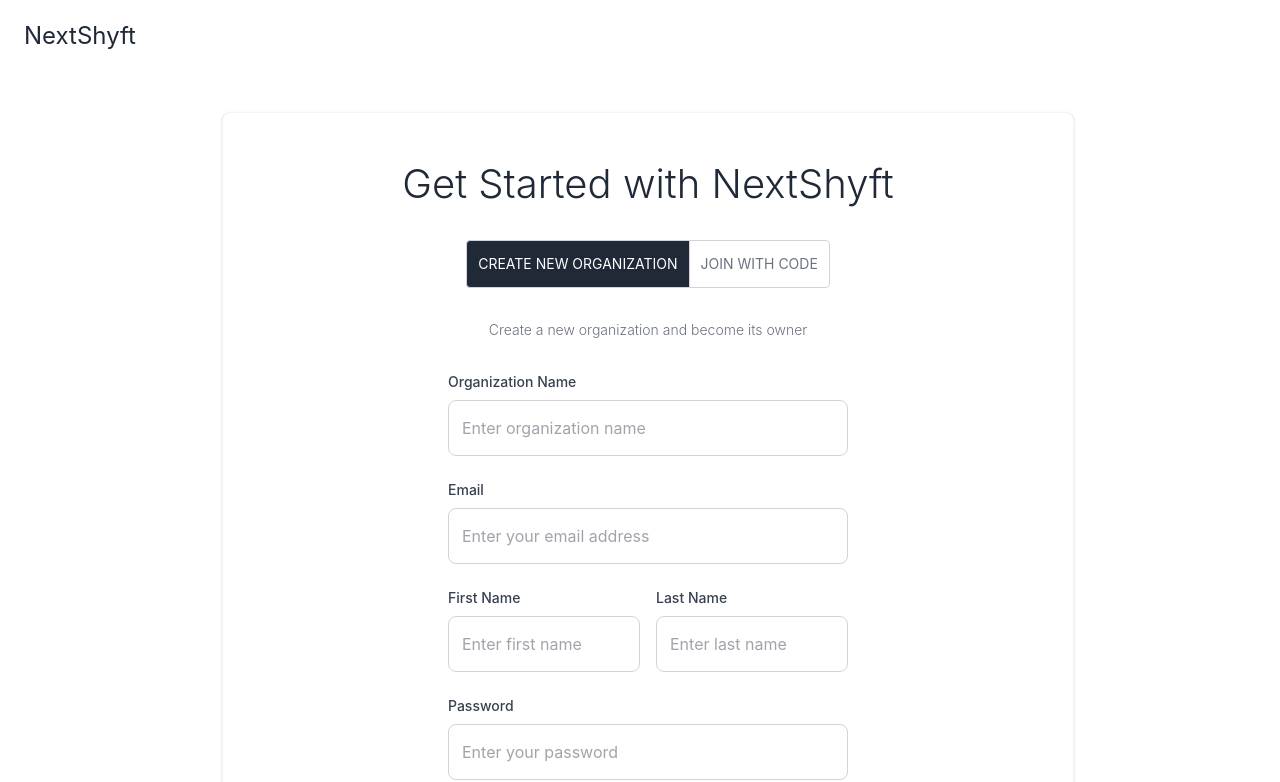
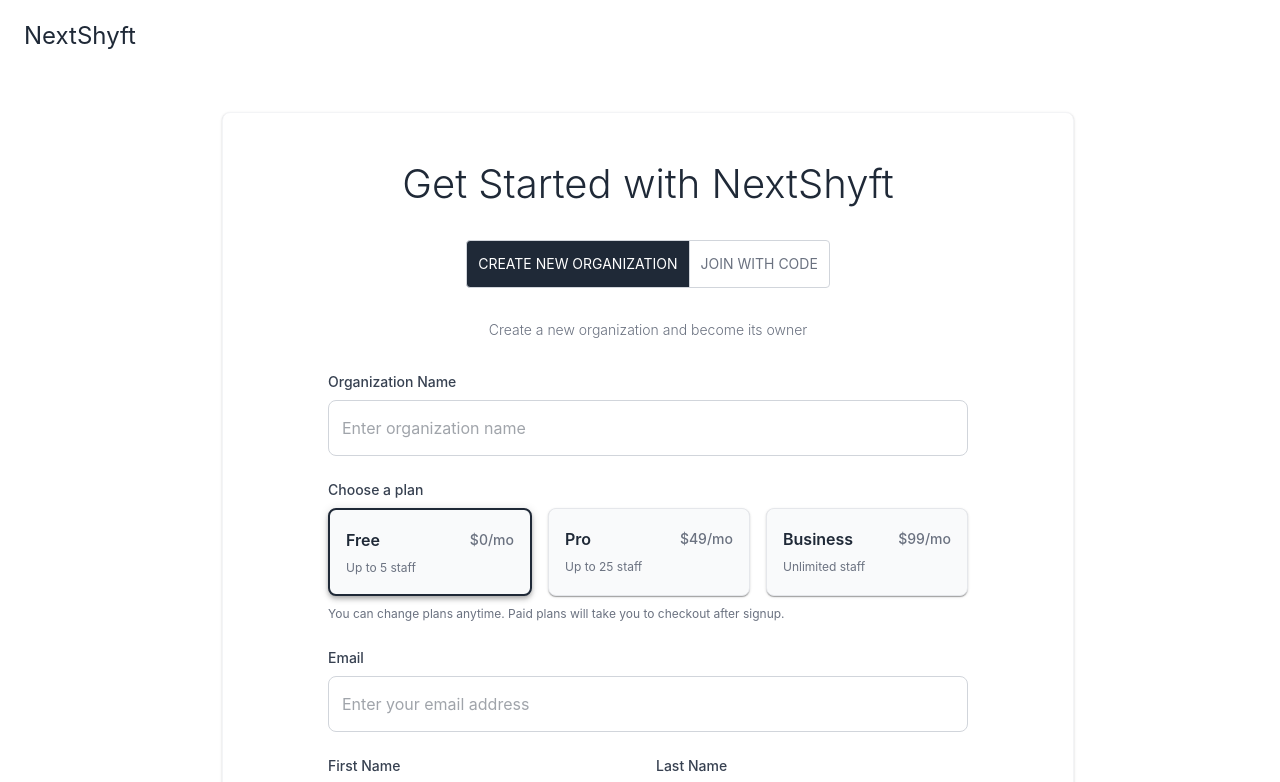
Before and after one commit to bcedergren/NextShyft, a Next.js app: page /signup in a window 1280 px wide. Shown: the top 782 px of the page. Built offline with nearby package versions, Linux system fonts and the light colour scheme; no server answers.

Commit message:
feat(signup): add plan selection and checkout integration for paid plans

```diff
--- a/app/api/invites/complete/route.ts
+++ b/app/api/invites/complete/route.ts
@@ -2,6 +2,8 @@
 import { dbConnect } from '@/lib/db';
 import Invite from '@/models/Invite';
 import User from '@/models/User';
+import Org from '@/models/Org';
+import { limitFor } from '@/lib/planLimits';
 import crypto from 'crypto';
 
 export async function POST(req: Request) {
@@ -16,6 +18,14 @@
   const invite = await (Invite as any).findOne({ token, status: 'PENDING' });
   if (!invite) {
     return NextResponse.json({ error: 'Invalid or expired token' }, { status: 400 });
+  }
+
+  // Enforce plan limit before creating user
+  const org = await (Org as any).findById(invite.orgId).select('plan');
+  const count = await (User as any).countDocuments({ orgId: invite.orgId });
+  const limit = limitFor(org?.plan).staff;
+  if (count >= limit) {
+    return NextResponse.json({ error: 'Plan limit reached', upgrade: true }, { status: 402 });
   }
 
   try {
--- a/app/api/invites/route.ts
+++ b/app/api/invites/route.ts
@@ -39,28 +39,14 @@
   const orgId = (session as any).orgId;
   const { email, role, firstName = '', lastName = '' } = await req.json();
   await dbConnect();
-  const tok = token();
-  const created = await (Invite as any).create({
-    orgId,
-    email,
-    role,
-    token: tok,
-    firstName,
-    lastName,
-  });
-  await auditService.log(orgId, (session as any).user?.email, 'INVITE_CREATED', { email, role });
-  // send email via Resend
-  const apiKey = process.env.RESEND_API_KEY;
-  const from = process.env.EMAIL_FROM || 'noreply@nextshyft.app';
-  if (apiKey) {
-    const resend = new Resend(apiKey);
-    const link = `${process.env.NEXTAUTH_URL || 'http://localhost:3000'}/accept?token=${tok}`;
-    await resend.emails.send({
-      from,
-      to: email,
-      subject: "You're invited to NextShyft",
-      html: inviteEmail(link, firstName, lastName) /* templated */,
-    });
+  try {
+    const created = await inviteService.createInvite(orgId, email, role);
+    await auditService.log(orgId, (session as any).user?.email, 'INVITE_CREATED', { email, role });
+    return NextResponse.json({ ok: true, invite: created });
+  } catch (e: any) {
+    if (e?.code === 'PLAN_LIMIT') {
+      return NextResponse.json({ error: 'Plan limit reached', upgrade: true }, { status: 402 });
+    }
+    return NextResponse.json({ error: 'Failed to create invite' }, { status: 500 });
   }
-  return NextResponse.json({ ok: true, invite: created });
 }
--- a/app/api/signup/route.ts
+++ b/app/api/signup/route.ts
@@ -5,9 +5,17 @@
 import Invite from '@/models/Invite';
 import crypto from 'crypto';
 import { Resend } from 'resend';
+import Stripe from 'stripe';
 
 export async function POST(req: Request) {
-  const { orgName, email, firstName = '', lastName = '', password } = await req.json();
+  const {
+    orgName,
+    email,
+    firstName = '',
+    lastName = '',
+    password,
+    plan = 'free',
+  } = await req.json();
   if (!orgName || !email || !password) {
     return NextResponse.json({ error: 'Missing fields' }, { status: 400 });
   }
@@ -20,7 +28,8 @@
   // Create org and owner user
   let org: any;
   try {
-    org = await (Org as any).create({ name: orgName, plan: 'pro' });
+    const initialPlan = plan === 'pro' || plan === 'business' ? plan : 'free';
+    org = await (Org as any).create({ name: orgName, plan: initialPlan });
     const hash = crypto.createHash('sha256').update(password).digest('hex');
     const user = await (User as any).create({
       orgId: org._id,
@@ -49,6 +58,24 @@
         });
       }
     } catch {}
+    // If paid plan selected and Stripe configured, start checkout
+    if ((plan === 'pro' || plan === 'business') && process.env.STRIPE_SECRET_KEY) {
+      const stripe = new Stripe(process.env.STRIPE_SECRET_KEY, { apiVersion: '2024-06-20' } as any);
+      const priceId =
+        plan === 'business'
+          ? process.env.STRIPE_PRICE_BUSINESS || ''
+          : process.env.STRIPE_PRICE_PRO || '';
+      if (priceId) {
+        const session = await stripe.checkout.sessions.create({
+          mode: 'subscription',
+          line_items: [{ price: priceId, quantity: 1 }],
+          success_url: (process.env.NEXTAUTH_URL || 'http://localhost:3000') + '/billing/success',
+          cancel_url: (process.env.NEXTAUTH_URL || 'http://localhost:3000') + '/org/demo/billing',
+          metadata: { orgId: String(org._id) },
+        });
+        return NextResponse.json({ ok: true, orgId: String(org._id), checkoutUrl: session.url });
+      }
+    }
     return NextResponse.json({ ok: true, orgId: String(org._id) });
   } catch (e) {
     // Best-effort cleanup if user creation failed after org creation
--- a/app/signup/page.tsx
+++ b/app/signup/page.tsx
@@ -16,6 +16,7 @@
 
 export default function SignUpPage() {
   const [mode, setMode] = useState<'new' | 'join'>('new');
+  const [plan, setPlan] = useState<'free' | 'pro' | 'business'>('free');
   const [orgName, setOrgName] = useState('');
   const [email, setEmail] = useState('');
   const [firstName, setFirstName] = useState('');
@@ -34,12 +35,18 @@
       const r = await fetch('/api/signup', {
         method: 'POST',
         headers: { 'Content-Type': 'application/json' },
-        body: JSON.stringify({ orgName, email, firstName, lastName, password }),
+        body: JSON.stringify({ orgName, email, firstName, lastName, password, plan }),
       });
       const d = await r.json().catch(() => ({}));
       console.log('Signup response:', r.status, d);
-      if (r.ok) setOk(true);
-      else setErr(d.error || 'Signup failed');
+      if (r.ok) {
+        // If server returns a checkout URL for paid plans, redirect there.
+        if (d.checkoutUrl) {
+          window.location.href = d.checkoutUrl as string;
+          return;
+        }
+        setOk(true);
+      } else setErr(d.error || 'Signup failed');
     } else {
       console.log('Joining with code...', { email, code, firstName, lastName, password });
       const r = await fetch('/api/join', {
@@ -84,7 +91,6 @@
             bgcolor: '#fff',
           }}
         >
-
           <Stack spacing={4} alignItems="center">
             <Typography
               variant="h3"
@@ -182,7 +188,7 @@
               </Alert>
             )}
 
-            <Stack spacing={3} sx={{ width: '100%', maxWidth: '400px' }}>
+            <Stack spacing={3} sx={{ width: '100%', maxWidth: '640px' }}>
               {mode === 'new' && (
                 <Box>
                   <Typography
@@ -220,6 +226,98 @@
                       },
                     }}
                   />
+                </Box>
+              )}
+
+              {mode === 'new' && (
+                <Box>
+                  <Typography
+                    variant="body2"
+                    sx={{ mb: 1, color: '#374151', fontWeight: 500, fontSize: '0.875rem' }}
+                  >
+                    Choose a plan
+                  </Typography>
+                  <Stack direction={{ xs: 'column', md: 'row' }} spacing={2}>
+                    <Paper
+                      role="button"
+                      onClick={() => setPlan('free')}
+                      elevation={plan === 'free' ? 4 : 1}
+                      sx={{
+                        p: 2,
+                        flex: 1,
+                        borderRadius: 2,
+                        cursor: 'pointer',
+                        border: plan === 'free' ? '2px solid #1f2937' : '1px solid #e5e7eb',
+                      }}
+                    >
+                      <Stack direction="row" justifyContent="space-between" alignItems="center">
+                        <Typography variant="subtitle1" fontWeight={600}>
+                          Free
+                        </Typography>
+                        <Typography variant="subtitle2" color="text.secondary">
+                          $0/mo
+                        </Typography>
+                      </Stack>
+                      <Typography variant="caption" color="text.secondary">
+                        Up to 5 staff
+                      </Typography>
+                    </Paper>
+                    <Paper
+                      role="button"
+                      onClick={() => setPlan('pro')}
+                      elevation={plan === 'pro' ? 4 : 1}
+                      sx={{
+                        p: 2,
+                        flex: 1,
+                        borderRadius: 2,
+                        cursor: 'pointer',
+                        border: plan === 'pro' ? '2px solid #1f2937' : '1px solid #e5e7eb',
+                      }}
+                    >
+                      <Stack direction="row" justifyContent="space-between" alignItems="center">
+                        <Typography variant="subtitle1" fontWeight={600}>
+                          Pro
+                        </Typography>
+                        <Typography variant="subtitle2" color="text.secondary">
+                          $49/mo
+                        </Typography>
+                      </Stack>
+                      <Typography variant="caption" color="text.secondary">
+                        Up to 25 staff
+                      </Typography>
+                    </Paper>
+                    <Paper
+                      role="button"
+                      onClick={() => setPlan('business')}
+                      elevation={plan === 'business' ? 4 : 1}
+                      sx={{
+                        p: 2,
+                        flex: 1,
+                        borderRadius: 2,
+                        cursor: 'pointer',
+                        border: plan === 'business' ? '2px solid #1f2937' : '1px solid #e5e7eb',
+                      }}
+                    >
+                      <Stack direction="row" justifyContent="space-between" alignItems="center">
+                        <Typography variant="subtitle1" fontWeight={600}>
+                          Business
+                        </Typography>
+                        <Typography variant="subtitle2" color="text.secondary">
+                          $99/mo
+                        </Typography>
+                      </Stack>
+                      <Typography variant="caption" color="text.secondary">
+                        Unlimited staff
+                      </Typography>
+                    </Paper>
+                  </Stack>
+                  <Typography
+                    variant="caption"
+                    color="text.secondary"
+                    sx={{ mt: 1, display: 'block' }}
+                  >
+                    You can change plans anytime. Paid plans will take you to checkout after signup.
+                  </Typography>
                 </Box>
               )}
 
```
